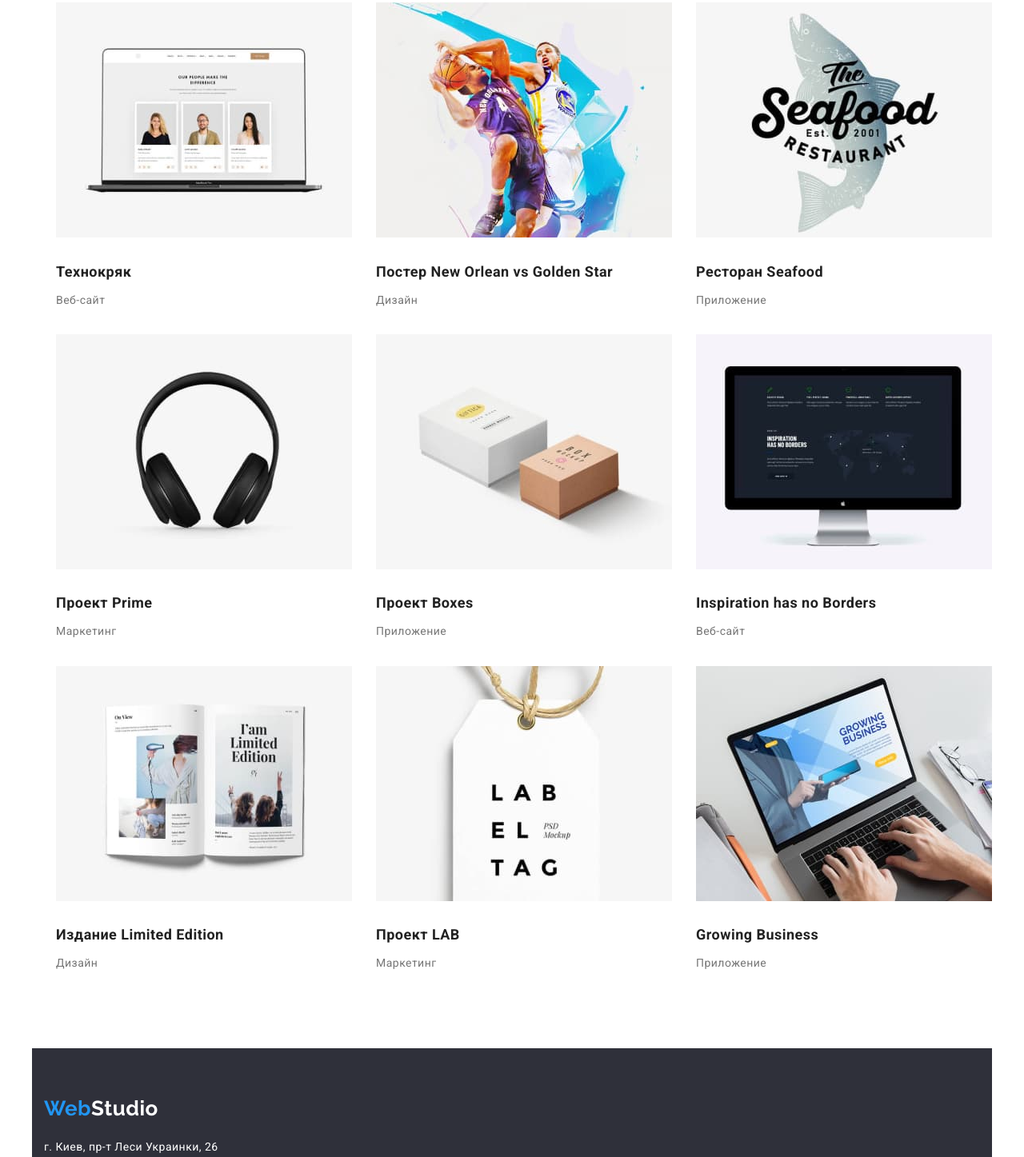
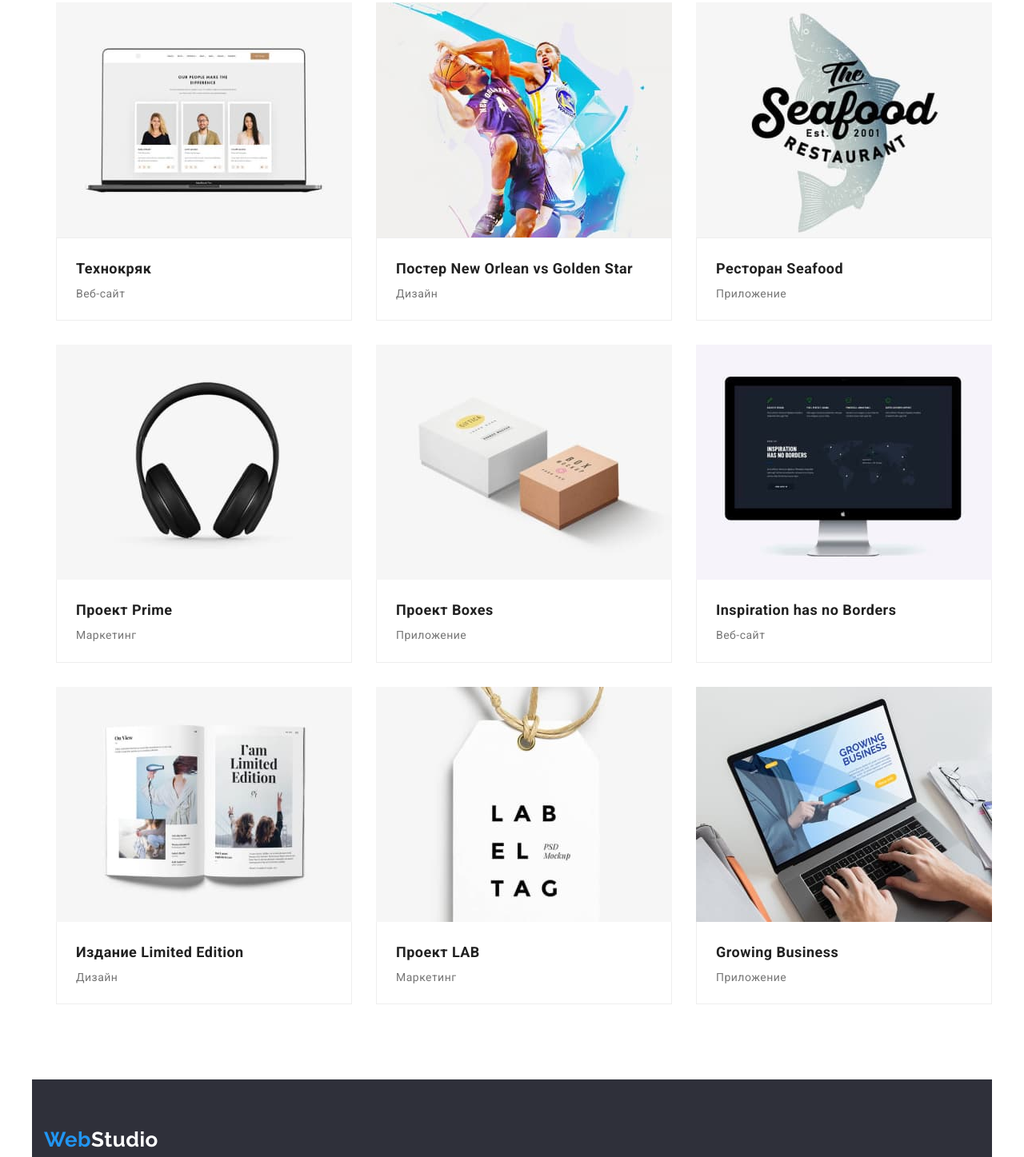
Before and after one commit to NikBlacksmith/goit-markup-hw-03, a plain HTML site: page portfolio.html in a window 1280 px wide. Shown: the part 293-1740 px from the top of the page at 80% size. Drawn offline with nearby package versions, Linux system fonts and the light colour scheme.

Commit message:
final2
borders

```diff
--- a/css/styles.css
+++ b/css/styles.css
@@ -274,8 +274,6 @@ ul {
   font-size: 18px;
   line-height: 2;
   color: var(--main-title-color);
-  margin-top: 20px;
-  margin-bottom: 4px;
 }
 .case-text {
   font-size: 14px;
@@ -283,6 +281,14 @@ ul {
 }
 .case-item {
   cursor: pointer;
+}
+.case-border {
+  border: 1px solid #eeeeee;
+  border-top: 1px solid #eeeeee;
+  margin-top: -5px;
+  padding-left: 24px;
+  padding-top: 20px;
+  padding-bottom: 20px;
 }
 .case-item:not(:nth-child(n + 7)) {
   margin-bottom: 30px;
--- a/portfolio.html
+++ b/portfolio.html
@@ -67,48 +67,66 @@
         <ul class="case list container">
             <li class="case-item" >
                 <img src="./images/Portfolio/screan.jpg" alt="Екран ноутбока" width=370>
+                <div class="case-border">
                 <h2 class="case-name" lang="en">Технокряк</h2>
                 <p class="case-text">Веб-сайт</p>
+                </div>
             </li>
             <li class="case-item" >
                 <img src="./images/Portfolio/basket.jpg" alt="баскетбольная афиша" width=370>
+                <div class="case-border">
                 <h2 class="case-name" >Постер New Orlean vs Golden Star</h2>
                 <p class="case-text">Дизайн</p>
+                </div>
             </li>
             <li class="case-item" >
                 <img src="./images/Portfolio/seafood.jpg" alt="банер для морского ресторана" width=370>
+                <div class="case-border">
                 <h2 class="case-name" >Ресторан Seafood</h2>
                 <p class="case-text">Приложение</p>
+                </div>
             </li>
             <li class="case-item" >
                 <img src="./images/Portfolio/headphones.jpg" alt="наушники" width=370>
+                <div class="case-border">
                 <h2 class="case-name" >Проект Prime</h2>
                 <p class="case-text">Маркетинг</p>
+                </div>
             </li>
             <li class="case-item" >
                 <img src="./images/Portfolio/box.jpg" alt="подарочные коробки" width=370>
+                <div class="case-border">
                 <h2 class="case-name" >Проект Boxes</h2>
                 <p class="case-text">Приложение</p>
+                </div>
             </li>
             <li class="case-item" >
                 <img src="./images/Portfolio/pc.jpg" alt="компьютер" width=370>
+                <div class="case-border">
                 <h2 class="case-name" lang="en">Inspiration has no Borders</h2>
                 <p class="case-text">Веб-сайт</p>
+                </div>
             </li>
             <li class="case-item" >
                 <img src="./images/Portfolio/magazine.jpg" alt="журнал" width=370>
+                <div class="case-border">
                 <h2 class="case-name">Издание Limited Edition</h2>
                 <p class="case-text">Дизайн</p>
+                </div>
             </li>
             <li class="case-item" >
                 <img src="./images/Portfolio/label.jpg" alt="лейба" width=370>
+                <div class="case-border">
                 <h2 class="case-name" >Проект LAB</h2>
                 <p class="case-text">Маркетинг</p>
+                </div>
             </li>
             <li class="case-item" >
                 <img src="./images/Portfolio/notebook.jpg" alt="Ноутбук" width=370>
+                <div class="case-border">
                 <h2 class="case-name" lang="en">Growing Business</h2>
                 <p class="case-text">Приложение</p>
+                </div>
             </li>
 
 
```
